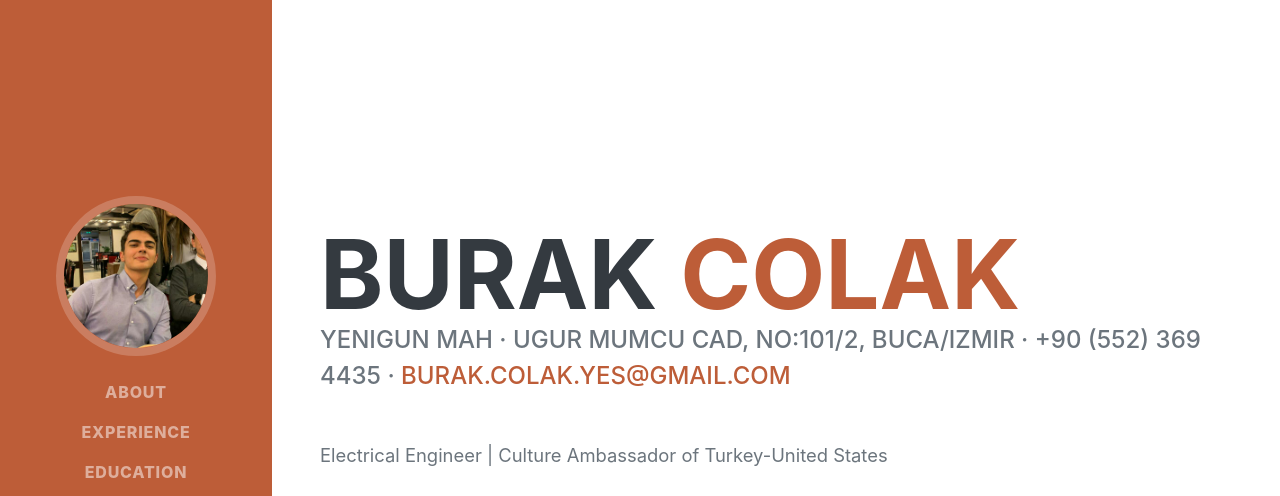
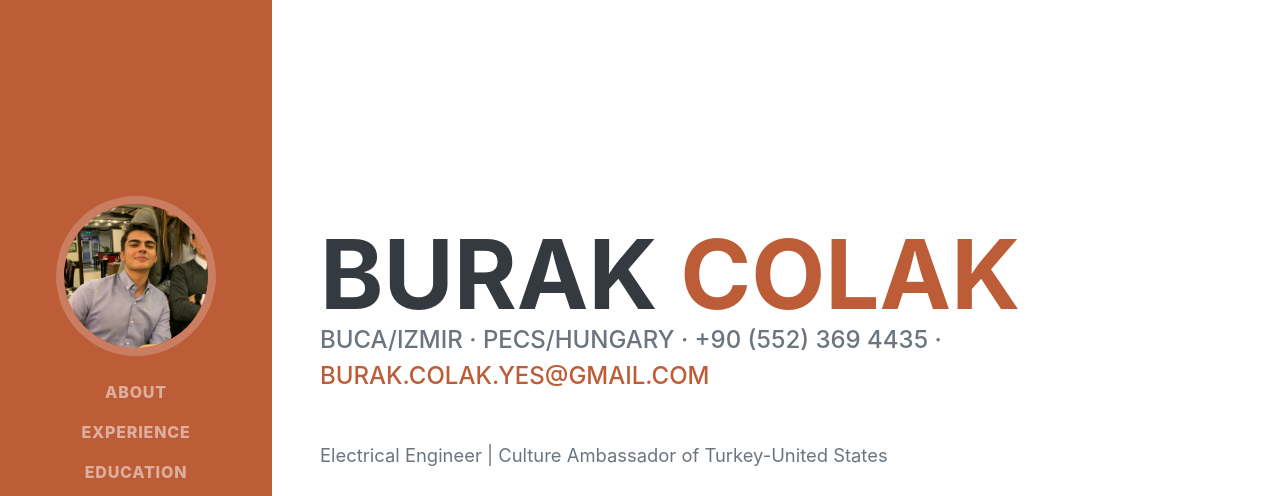
Before and after one commit to Barakolak/Barakolak.github.io, a plain HTML site: page index.html in a window 1280 px wide. Shown: the top 496 px of the page. Drawn offline with nearby package versions, Linux system fonts and the light colour scheme; a web font is replaced by a local one.

Commit message:
Initial commit

```diff
--- a/index.html
+++ b/index.html
@@ -44,7 +44,7 @@
                         <span class="text-primary">Colak</span>
                     </h1>
                     <div class="subheading mb-5">
-                        Yenigun Mah · Ugur Mumcu cad, No:101/2, Buca/IZMIR  · +90 (552) 369 4435 ·
+                        Buca/IZMIR · Pecs/Hungary · +90 (552) 369 4435 ·
                         <a href="burak.colak.yes@gmail.com">burak.colak.yes@gmail.com</a>
                     </div>
                     <p class="lead mb-5">Electrical Engineer | Culture Ambassador of Turkey-United States</p>
```
